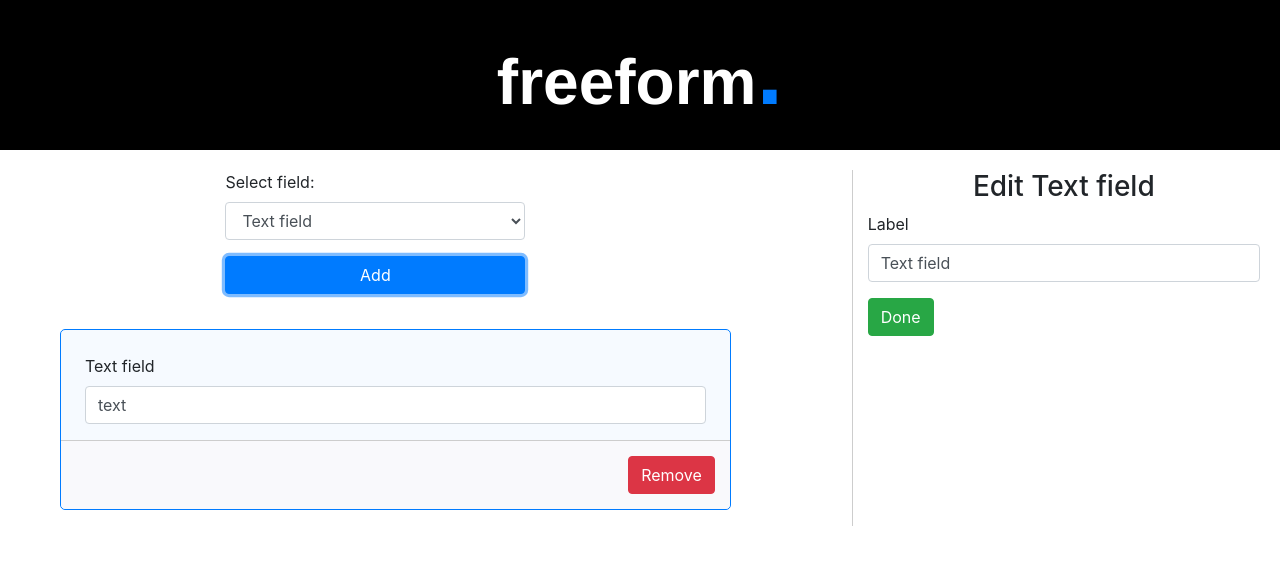
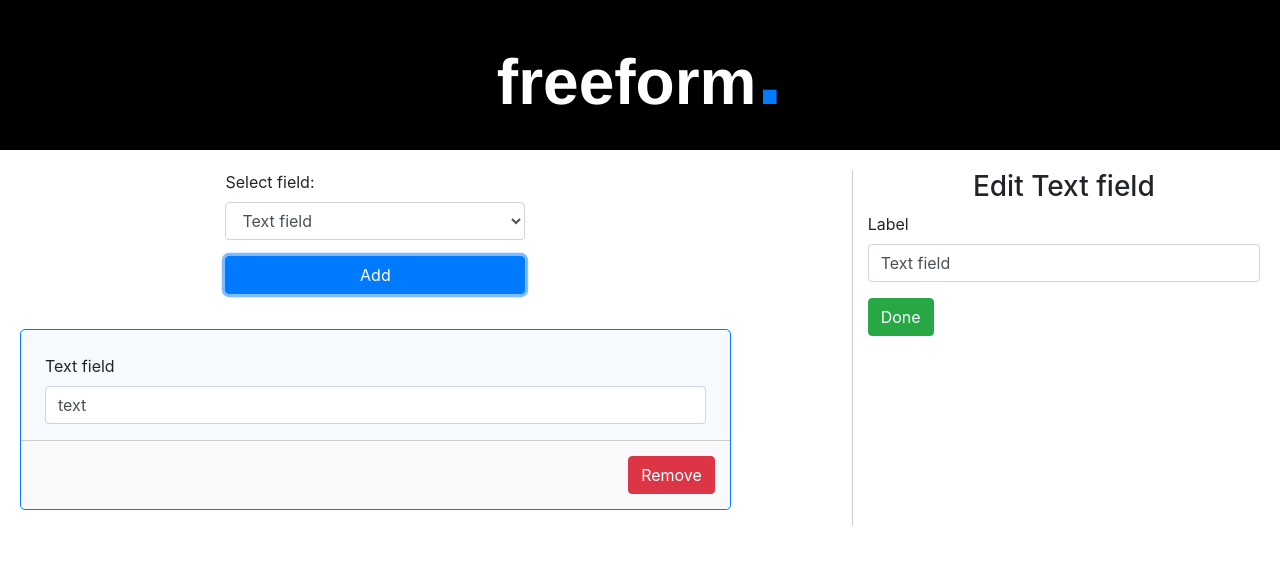
Before and after one commit to spaceship-operators/form-builder, a React (Create React App) app: page / in a window 1280 px wide. Both pictures are taken after a click on the button "Add". Shown: the top 564 px of the page. Built offline with nearby package versions, Linux system fonts and the light colour scheme.

Commit message:
Add styles to item being dragged

```diff
--- a/src/App.css
+++ b/src/App.css
@@ -48,15 +48,46 @@
 }
 
 /**
+ * Component: FieldList
+ */
+.field-list {
+  max-width: 800px;
+  margin: 0 auto;
+}
+
+.field-list .fieldwrapper {
+  cursor: grab;
+}
+
+/**
  * Component: FieldWrapper
  */
 .fieldwrapper {
+  cursor: grab;
   display: block;
   padding: 1.5rem;
   border: 1px solid #cdcdcd;
   border-radius: 5px;
-  max-width: 800px;
+  width: 100%;
   margin: 35px  auto 0;
+  background: #fff;
+}
+
+.fieldwrapper--dragging {
+  cursor: grabbing;
+  pointer-events: auto !important;
+  opacity: .7;
+}
+
+.fieldwrapper--dragging::after {
+  position: absolute;
+  content: '';
+  background: #000;
+  opacity: .4;
+  top: 0;
+  left: 0;
+  right: 0;
+  bottom: 0;
 }
 
 .fieldwrapper__controls {
--- a/src/containers/FieldList.js
+++ b/src/containers/FieldList.js
@@ -34,15 +34,15 @@ class SortableFieldList extends Component {
 
     const SortableList = SortableContainer(({items}) => {
       return (
-        <ul>
+        <div className="field-list">
           {items.map((field, index) => (
             <SortableItem key={`item-${index}`} index={index} itemIndex={index} field={field} />
           ))}
-        </ul>
+        </div>
       );
     });
 
-    return <SortableList items={this.props.fields} onSortEnd={this.props.reorderField} />;
+    return <SortableList helperClass="fieldwrapper--dragging" items={this.props.fields} onSortEnd={this.props.reorderField} />;
   }
 }
 
--- a/src/reducers/reducer.js
+++ b/src/reducers/reducer.js
@@ -75,14 +75,20 @@ export default (state = initialState, action) => {
       };
 
     case 'REORDER_FIELD':
+      let editing = (state.editing === false) ? false : state.editing;
+
       // Don't change anything if position hasn't changed
       if (action.oldIndex === action.newIndex) {
         return state;
       }
 
+      if (action.oldIndex === state.editing) {
+        editing = action.newIndex;
+      }
+
       return {
         ...state,
-        editing: (state.editing === false) ? false : action.newIndex,
+        editing: editing,
         fields: arrayMove(state.fields, action.oldIndex, action.newIndex)
       }
 
```
